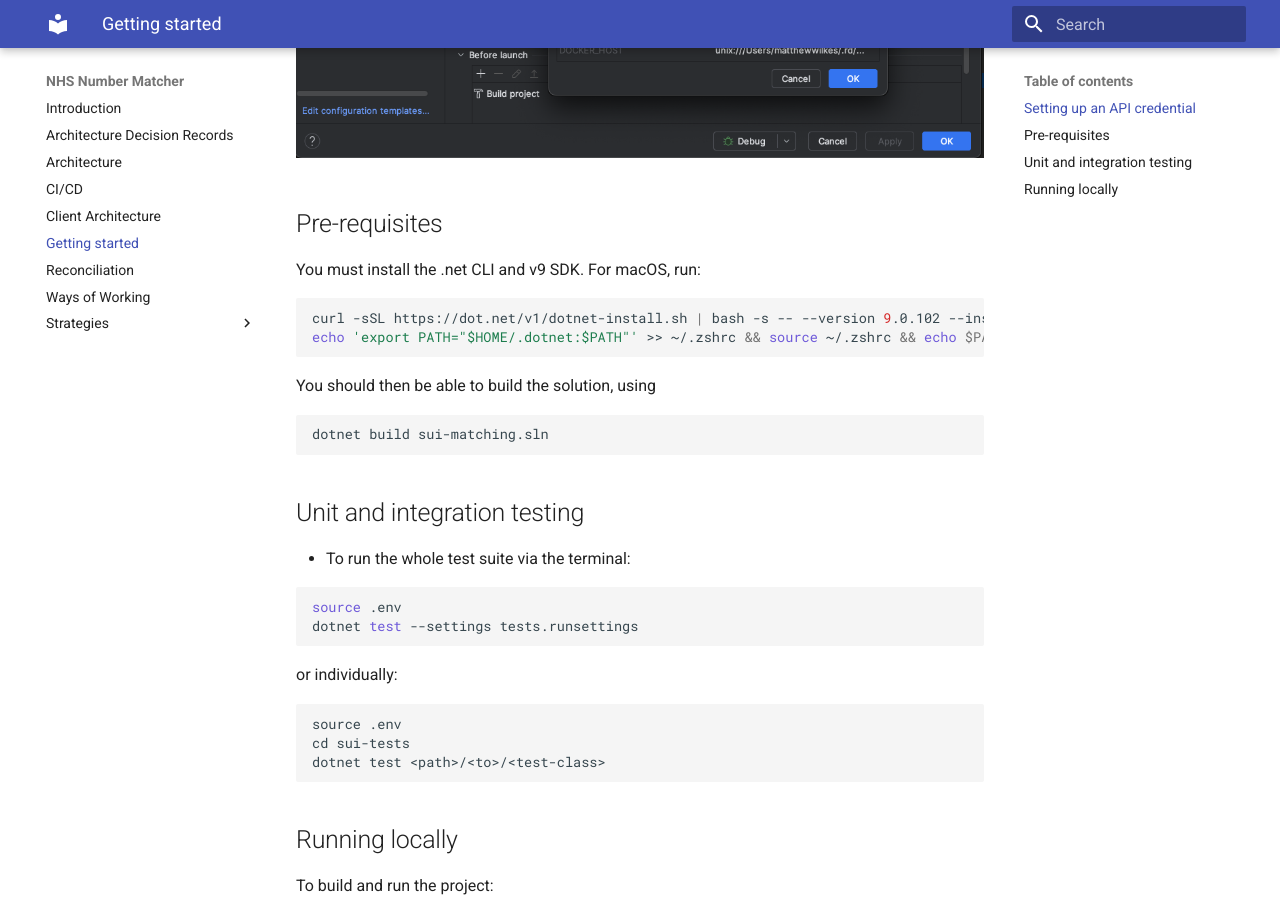
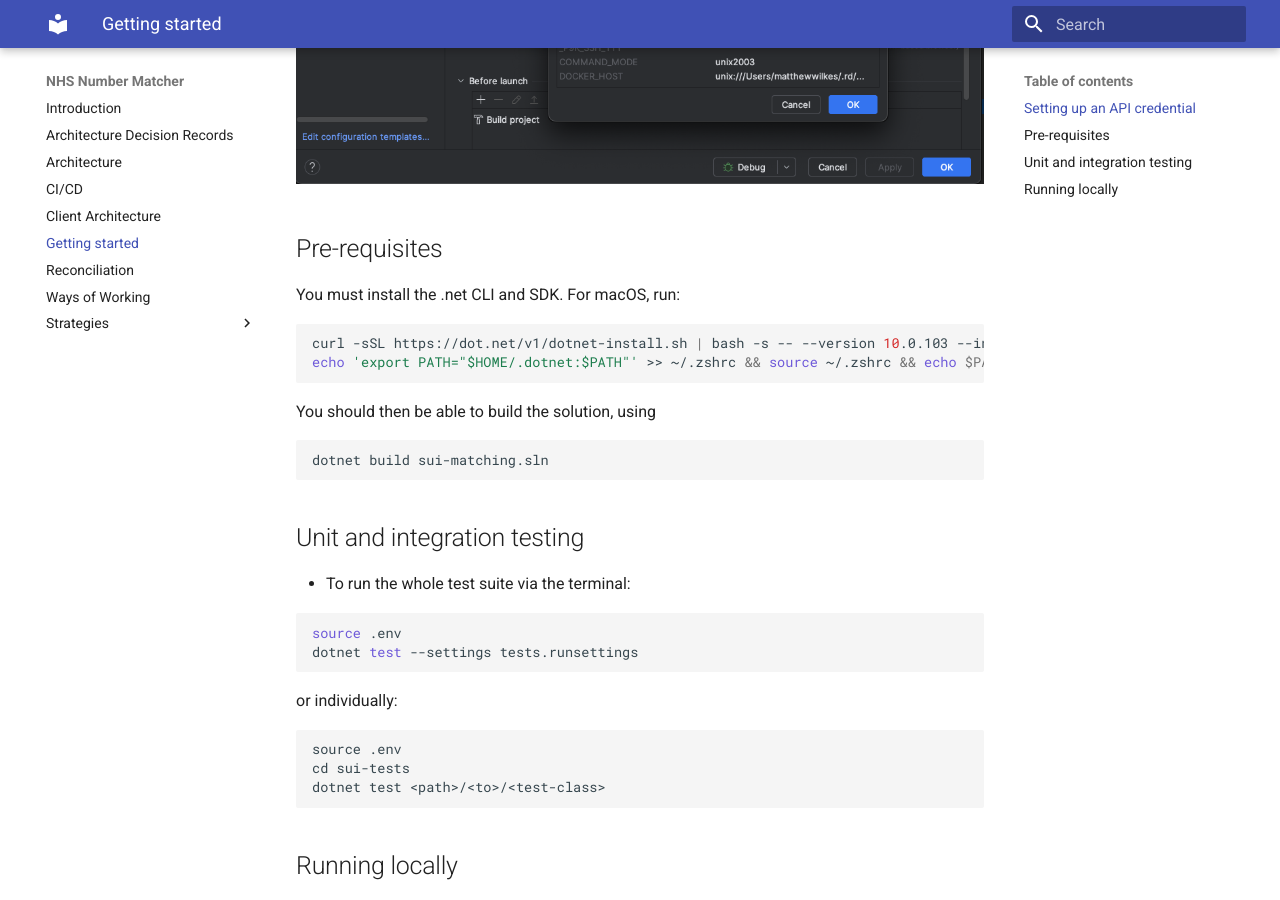
Before and after one commit to DFE-Digital/SUI_Matcher, an MkDocs documentation site: the page built from documentation/docs/gettingstarted.md, in a window 1280 px wide and 900 px high, scrolled down 1676 px. Built offline with MkDocs 1.6.1 and Material for MkDocs 9.7.7, drawn with Linux system fonts in a browser that asks for light colours.

Commit message:
feat: Dotnet 10  upgrade (#299)
Update from .NET9 to .NET10
Update from .NET Aspire 9.x to Aspire 13.x
Updated smoke test environment to .net10

````diff
--- a/documentation/docs/gettingstarted.md
+++ b/documentation/docs/gettingstarted.md
@@ -6,15 +6,19 @@
 2. Add a new application by going to environment access. Use the 'Integration test' and set yourself as the owner.
 3. Create a new API, linked to `Personal Demographics Service - Application-Restricted (Integration Testing)`. You will need to give this a globally unique name.
 4. Generate a keypair, by running these commands (from [the NHS documentation](https://digital.nhs.uk/developer/guides-and-documentation/security-and-authorisation/application-restricted-restful-apis-signed-jwt-authentication))
+
     1. ```
        KID=test-1
        ```
+
     2. ```
        openssl genrsa -out $KID.pem 4096
        ```
+
     3. ```
        openssl rsa -in $KID.pem -pubout -outform PEM -out $KID.pem.pub
        ```
+
     4. <pre>```
        MODULUS=$(
        openssl rsa -pubin -in $KID.pem.pub -noout -modulus `# Print modulus of public key` \
@@ -51,14 +55,15 @@ If you're using an IDE (such as Jetbrains Rider), you can add these environment
 
 ## Pre-requisites
 
-You must install the .net CLI and v9 SDK. For macOS, run:
+You must install the .net CLI and SDK. For macOS, run:
 
 ```bash
-curl -sSL https://dot.net/v1/dotnet-install.sh | bash -s -- --version 9.0.102 --install-dir "$HOME/.dotnet"
+curl -sSL https://dot.net/v1/dotnet-install.sh | bash -s -- --version 10.0.103 --install-dir "$HOME/.dotnet"
 echo 'export PATH="$HOME/.dotnet:$PATH"' >> ~/.zshrc && source ~/.zshrc && echo $PATH
 ```
 
 You should then be able to build the solution, using
+
 ```bash
 dotnet build sui-matching.sln
 ```
@@ -82,22 +87,26 @@ dotnet test <path>/<to>/<test-class>
 
 ## Running locally
 
+To build and run the project:
 
-To build and run the project:
 ```bash
 dotnet build sui-matching.sln
 dotnet run --project src/app-host/AppHost.csproj
 ```
+
 Run simple test:
+
 ```bash
 curl -H 'Content-Type: application/json' \
       -d '{ "given":"octavia","family":"chislett", "birthdate": "2008-09-20"}' \
       -X POST \
       http://localhost:5000/matching/api/v1/matchperson
 ```
+
 You should see a `matchStatus` of 0 if this has been successful. A `matchStatus` of 4 indicates that there has been an error connecting to the PDS API.
 
 If you have errors connecting to the aspire host page you may need to run the below commands:
+
 ```bash
 dotnet dev-certs https --clean
 dotnet dev-certs https --trust
--- a/global.json
+++ b/global.json
@@ -1,6 +1,6 @@
 {
   "sdk": {
-    "version": "9.0.0",
+    "version": "10.0.0",
     "rollForward": "latestFeature",
     "allowPrerelease": true
   }
````
Also changed, not shown: src/SUI.Client/README_Clients_User_Manual.md, 17 other files.
